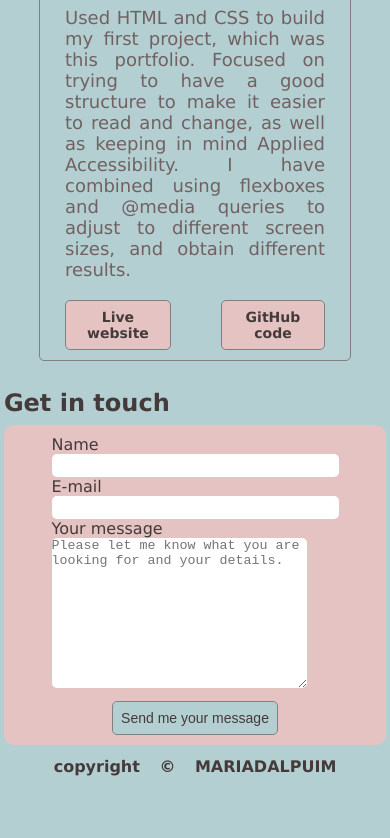
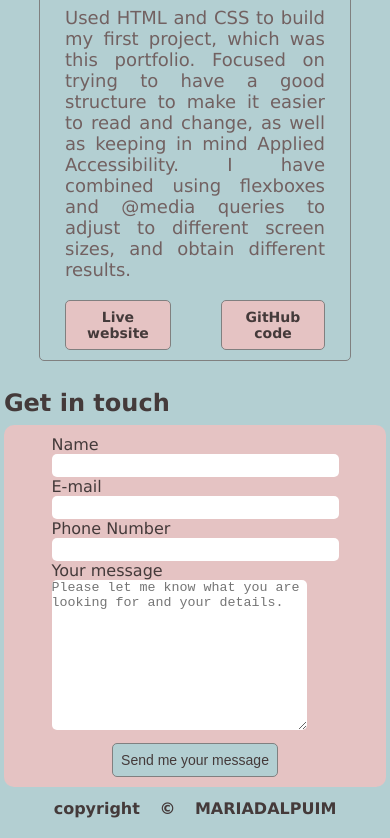
Before and after one commit to mariadalpuim/Portfolio1, a plain HTML site: page index.html in a window 390 px wide. Shown: the part 2728-3566 px from the top of the page. Before the commit the page ends 3524 px from the top, so only its background shows below. Drawn offline with Linux system fonts and the light colour scheme.

Commit message:
add phone number

```diff
--- a/index.html
+++ b/index.html
@@ -108,6 +108,9 @@
                         <input required type="email" name="email" id="email"><br>
                         <!-- why required isn't working? div? -->
 
+                        <label for="phone">Phone Number</label><br>
+                        <input type="tel" name="phone" id="phone"><br>
+
                         <label class="message" for="message">Your message</label><br>
                         <textarea name="message" id="message" cols="30" rows="10" placeholder="Please let me know what you are looking for and your details."></textarea><br>
                     </div>
```
